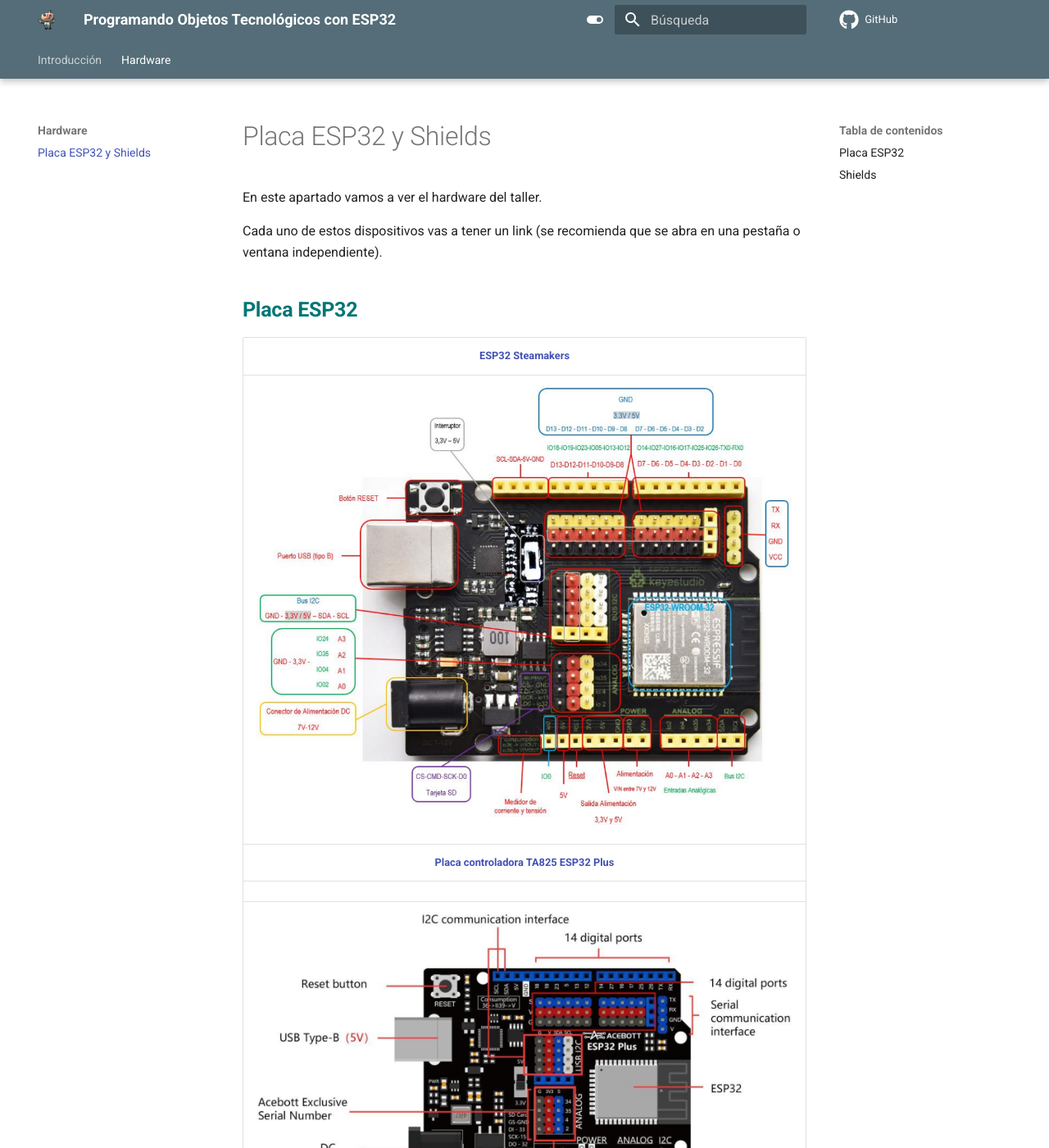
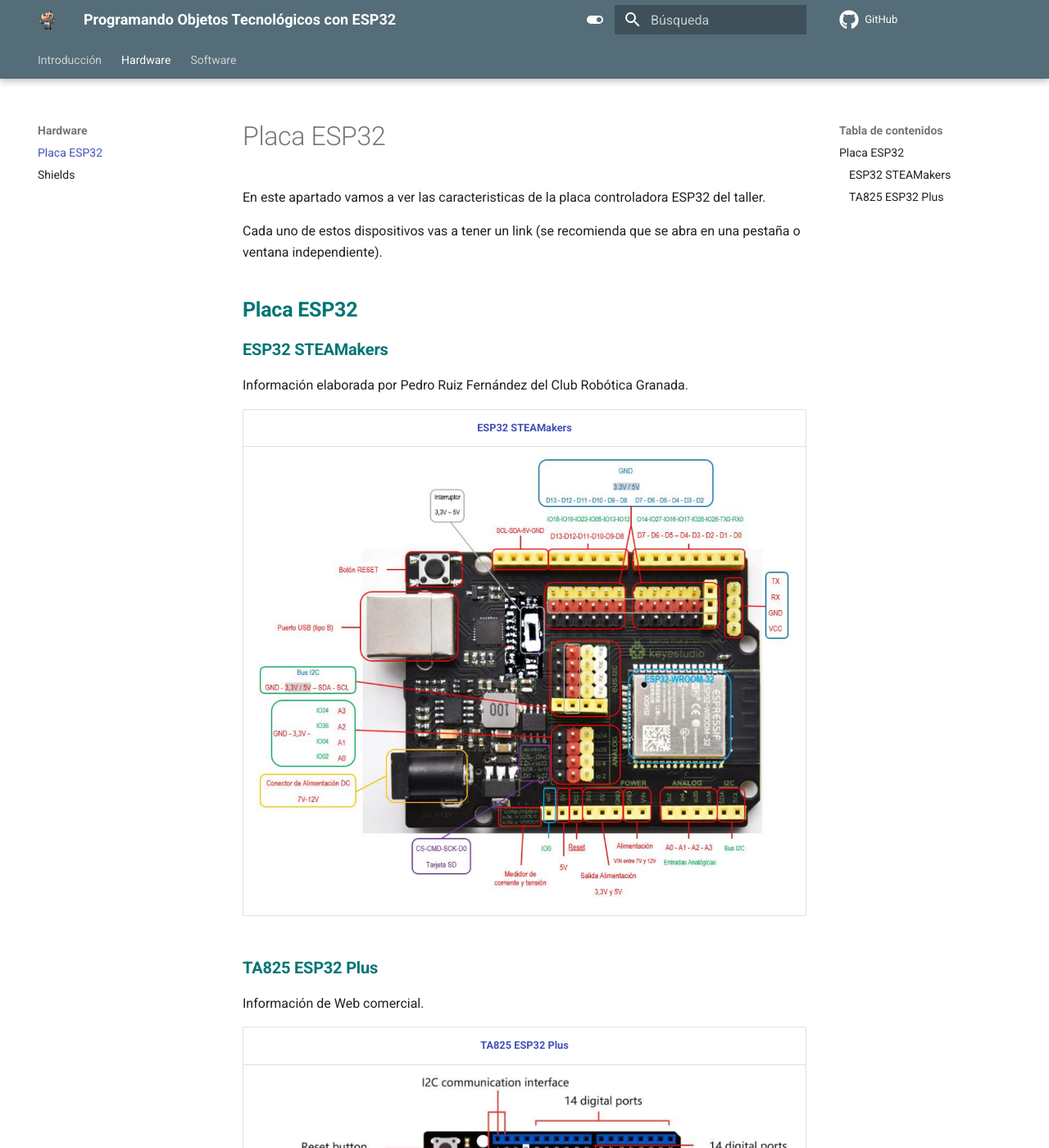
Before and after one commit to leobotmanuel/PlacasESP32, an MkDocs documentation site: the page built from docs/hardware/placas.md, in a window 1280 px wide and 1400 px high. Shown: the whole window at 82% size. Built offline with MkDocs 1.6.1 and Material for MkDocs 9.7.7, drawn with Linux system fonts in a browser that asks for light colours; comment, search, counter and statistics services are not loaded.

Commit message:
martes10nov

```diff
--- a/docs/hardware/placas.md
+++ b/docs/hardware/placas.md
@@ -1,14 +1,21 @@
-En este apartado vamos a ver el hardware del taller.
+En este apartado vamos a ver las caracteristicas de la placa controladora ESP32 del taller.
 
 Cada uno de estos dispositivos vas a tener un link (se recomienda que se abra en una pestaña o ventana independiente).
 
 ## <FONT COLOR=#007575>**Placa ESP32**</font>
 
-|[**ESP32 Steamakers**](https://pedroruizf.github.io/steamakers_demo/elemento_de_control.html) |
+### <FONT COLOR=#007575>**ESP32 STEAMakers**</font>
+
+Información elaborada por Pedro Ruiz Fernández del Club Robótica Granada.
+
+|[**ESP32 STEAMakers**](https://pedroruizf.github.io/steamakersmicroblocks/html/elemento-de-control.html) |
 | :---: |
 | ![steamakers](../img/hardware/steamakersESP32.png) |
-| [**Placa controladora TA825 ESP32 Plus**](https://acebott.com/es/docs/ta825-esp32-plus-controller-board/) |
-|
+
+### <FONT COLOR=#007575>**TA825 ESP32 Plus**</font>
+
+Información de Web comercial.
+
+| [**TA825 ESP32 Plus**](https://acebott.com/es/docs/ta825-esp32-plus-controller-board/) |
+| :---: |
 |![acerola-ESP32](../img/hardware/acerola-ESP32.png) |
-
-## <FONT COLOR=#007575>**Shields**</font>
--- a/mkdocs.yml
+++ b/mkdocs.yml
@@ -47,7 +47,12 @@ extra:
 nav:
   - Introducción: index.md # TODO:
   - Hardware:
-    - Placa ESP32 y Shields: hardware/placas.md # TODO:
+    - Placa ESP32: hardware/placas.md # TODO:
+    - Shields: hardware/shields.md # TODO:
+  - Software:
+    - IDE: software/ide.md
+    - Lenguajes: software/lenguajes.md
+    - Prog. Visual: software/progVisual.md
   #- Autor / Autores: about.md # TODO:
   #- Instalación:
   #  - Instalación: instalacion/instalacion.md # TODO:
```
Also changed, not shown: docs/hardware/shields.md (added, +19 -0 lines), docs/software/ide.md (added, +17 -0 lines), docs/software/lenguajes.md (added, +15 -0 lines), docs/software/progVisual.md (added, +24 -0 lines), docs/img/hardware/Modulo-9-1.png (added), docs/img/hardware/TDRsteam.jpeg (added), docs/img/software/ACECode.webp (added), docs/img/software/ide.png (added), docs/img/software/lenMicroBlocks.png (added), docs/img/software/microBlocks.jpeg (added), docs/img/software/steamakersblocks.webp (added), docs/img/software/vscode.png (added).
